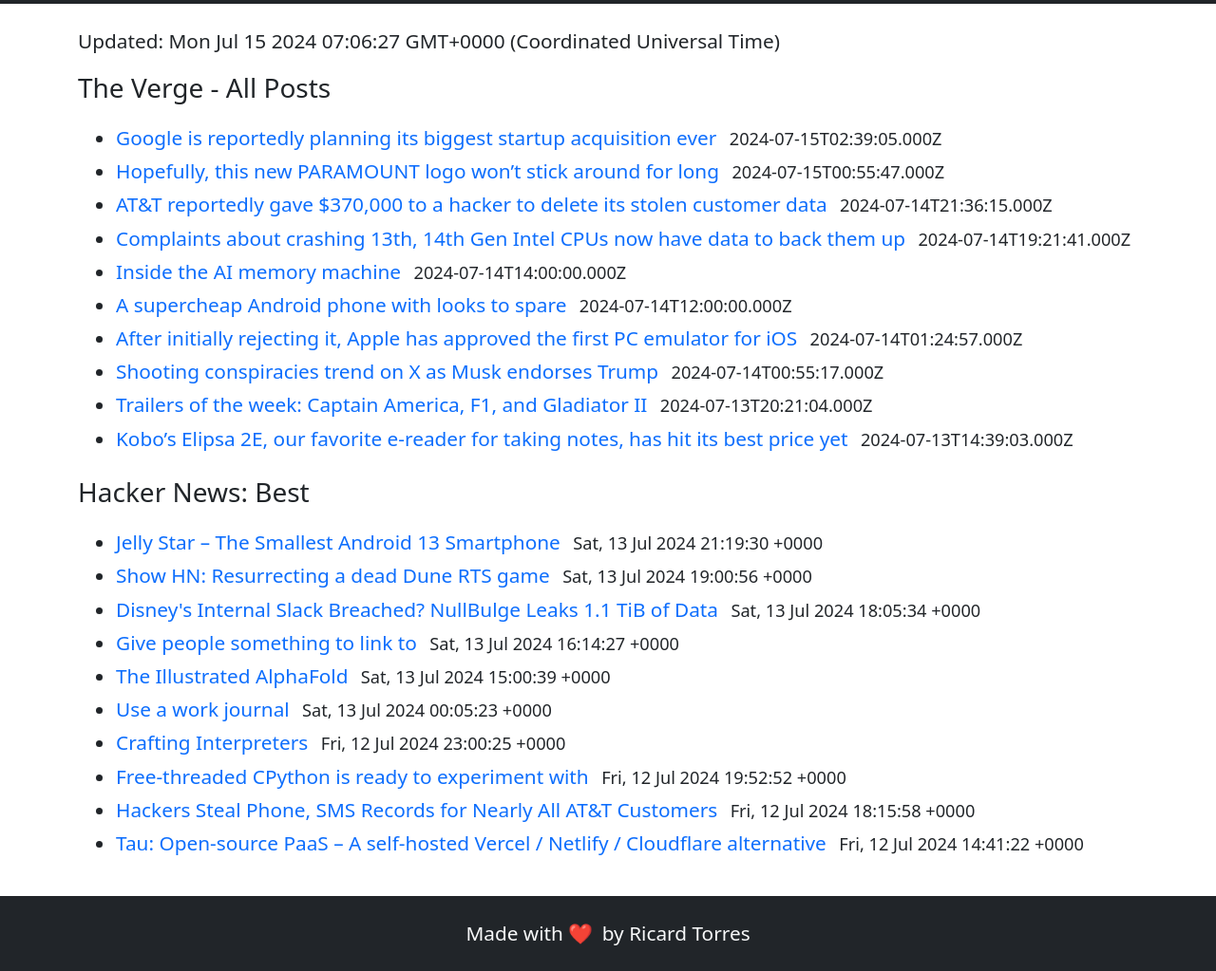
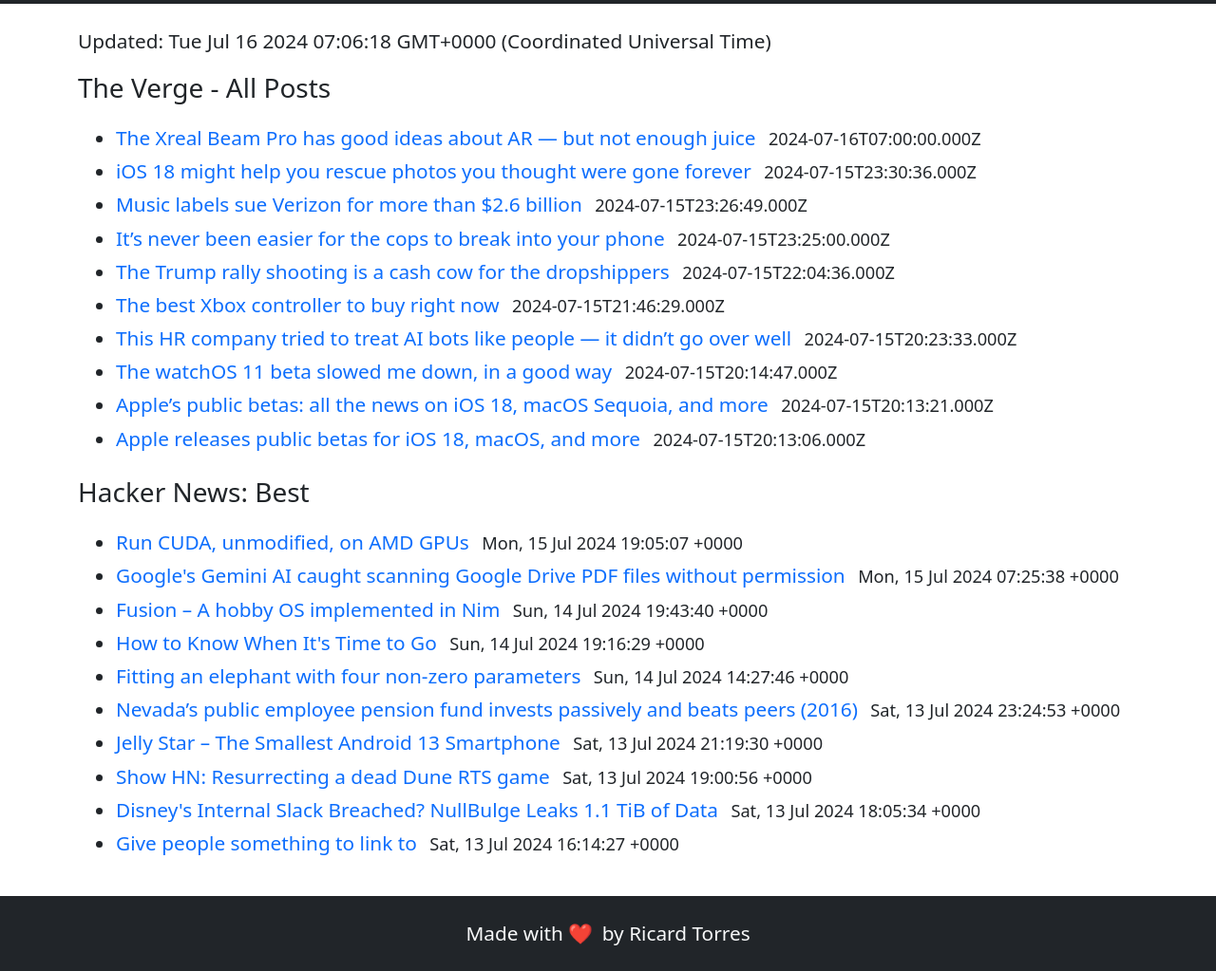
Before and after one commit to quicoto/news-digest, a plain HTML site: page index.html in a window 1280 px wide. Shown: the part 50-1073 px from the top of the page at 95% size. Drawn offline with Linux system fonts and the light colour scheme.

Commit message:
Deploying to gh-pages from @ quicoto/news-digest@2998100fcf6fc7d37a70b77f335ef6f0e93c5d32 🚀

```diff
--- a/index.html
+++ b/index.html
@@ -21,40 +21,58 @@
       <div class="container mb-3">
         <div class="row mb-3">
           <div class="col">
-            <strong>Updated</strong>: Mon Jul 15 2024 07:06:27 GMT+0000 (Coordinated Universal Time)
+            <strong>Updated</strong>: Tue Jul 16 2024 07:06:18 GMT+0000 (Coordinated Universal Time)
           </div>
         </div>
         <section class="row"><div class="col"><h2 class="h3">The Verge -  All Posts</h2><ul class="mb-4"><li class="mb-1">
-    <a rel="noopener" target="_blank" href="https://www.theverge.com/2024/7/14/24198613/google-wiz-acquisition-talks-23-billion-cloud-cybersecurity" title="Google is reportedly planning its biggest startup acquisition ever">Google is reportedly planning its biggest startup acquisition ever</a>
-    <time datetime="2024-07-15T02:39:05.000Z" class="ps-2 small">2024-07-15T02:39:05.000Z</time>
+    <a rel="noopener" target="_blank" href="https://www.theverge.com/2024/7/16/24199117/xreal-beam-pro-review-ar-glasses" title="The Xreal Beam Pro has good ideas about AR — but not enough juice">The Xreal Beam Pro has good ideas about AR — but not enough juice</a>
+    <time datetime="2024-07-16T07:00:00.000Z" class="ps-2 small">2024-07-16T07:00:00.000Z</time>
   </li><li class="mb-1">
-    <a rel="noopener" target="_blank" href="https://www.theverge.com/2024/7/14/24198505/paramount-global-skydance-logo-redesign-merger" title="Hopefully, this new PARAMOUNT logo won’t stick around for long">Hopefully, this new PARAMOUNT logo won’t stick around for long</a>
-    <time datetime="2024-07-15T00:55:47.000Z" class="ps-2 small">2024-07-15T00:55:47.000Z</time>
+    <a rel="noopener" target="_blank" href="https://www.theverge.com/2024/7/15/24199358/apple-ios-18-photos-recovered-album" title="iOS 18 might help you rescue photos you thought were gone forever">iOS 18 might help you rescue photos you thought were gone forever</a>
+    <time datetime="2024-07-15T23:30:36.000Z" class="ps-2 small">2024-07-15T23:30:36.000Z</time>
   </li><li class="mb-1">
-    <a rel="noopener" target="_blank" href="https://www.theverge.com/2024/7/14/24198294/att-paid-370000-ransom-hacked-customer-data-deleted-may" title="AT&T reportedly gave $370,000 to a hacker to delete its stolen customer data">AT&T reportedly gave $370,000 to a hacker to delete its stolen customer data</a>
-    <time datetime="2024-07-14T21:36:15.000Z" class="ps-2 small">2024-07-14T21:36:15.000Z</time>
+    <a rel="noopener" target="_blank" href="https://www.theverge.com/2024/7/15/24199236/verizon-music-copyright-infringement-lawsuit-2-6-billion" title="Music labels sue Verizon for more than $2.6 billion">Music labels sue Verizon for more than $2.6 billion</a>
+    <time datetime="2024-07-15T23:26:49.000Z" class="ps-2 small">2024-07-15T23:26:49.000Z</time>
   </li><li class="mb-1">
-    <a rel="noopener" target="_blank" href="https://www.theverge.com/2024/7/14/24198299/intel-13th-14th-gen-i9-cpu-crashes-telemetry-alderon-games-warframe" title="Complaints about crashing 13th, 14th Gen Intel CPUs now have data to back them up">Complaints about crashing 13th, 14th Gen Intel CPUs now have data to back them up</a>
-    <time datetime="2024-07-14T19:21:41.000Z" class="ps-2 small">2024-07-14T19:21:41.000Z</time>
+    <a rel="noopener" target="_blank" href="https://www.theverge.com/24199357/fbi-trump-rally-shooter-phone-thomas-matthew-crooks-quantico-mdtf" title="It’s never been easier for the cops to break into your phone">It’s never been easier for the cops to break into your phone</a>
+    <time datetime="2024-07-15T23:25:00.000Z" class="ps-2 small">2024-07-15T23:25:00.000Z</time>
   </li><li class="mb-1">
-    <a rel="noopener" target="_blank" href="https://www.theverge.com/2024/7/14/24197107/ai-memory-recall-limitless-gemini-vergecast" title="Inside the AI memory machine">Inside the AI memory machine</a>
-    <time datetime="2024-07-14T14:00:00.000Z" class="ps-2 small">2024-07-14T14:00:00.000Z</time>
+    <a rel="noopener" target="_blank" href="https://www.theverge.com/2024/7/15/24199146/donald-trump-rally-shooting-assassination-picture-merch-tshirts-etsy-amazon" title="The Trump rally shooting is a cash cow for the dropshippers">The Trump rally shooting is a cash cow for the dropshippers</a>
+    <time datetime="2024-07-15T22:04:36.000Z" class="ps-2 small">2024-07-15T22:04:36.000Z</time>
   </li><li class="mb-1">
-    <a rel="noopener" target="_blank" href="https://www.theverge.com/24197282/cmf-phone-1-diggnation-galaxy-ring-installer-newsletter" title="A supercheap Android phone with looks to spare">A supercheap Android phone with looks to spare</a>
-    <time datetime="2024-07-14T12:00:00.000Z" class="ps-2 small">2024-07-14T12:00:00.000Z</time>
+    <a rel="noopener" target="_blank" href="https://www.theverge.com/23025443/best-xbox-controllers-one-series-x-s" title="The best Xbox controller to buy right now">The best Xbox controller to buy right now</a>
+    <time datetime="2024-07-15T21:46:29.000Z" class="ps-2 small">2024-07-15T21:46:29.000Z</time>
   </li><li class="mb-1">
-    <a rel="noopener" target="_blank" href="https://www.theverge.com/2024/7/13/24198015/apple-utm-se-pc-os-emulator-for-ios" title="After initially rejecting it, Apple has approved the first PC emulator for iOS">After initially rejecting it, Apple has approved the first PC emulator for iOS</a>
-    <time datetime="2024-07-14T01:24:57.000Z" class="ps-2 small">2024-07-14T01:24:57.000Z</time>
+    <a rel="noopener" target="_blank" href="https://www.theverge.com/2024/7/15/24199054/lattice-digital-workers-ai" title="This HR company tried to treat AI bots like people — it didn’t go over well">This HR company tried to treat AI bots like people — it didn’t go over well</a>
+    <time datetime="2024-07-15T20:23:33.000Z" class="ps-2 small">2024-07-15T20:23:33.000Z</time>
   </li><li class="mb-1">
-    <a rel="noopener" target="_blank" href="https://www.theverge.com/2024/7/13/24198049/trump-x-shooting-conspiracy-theories-trending" title="Shooting conspiracies trend on X as Musk endorses Trump">Shooting conspiracies trend on X as Musk endorses Trump</a>
-    <time datetime="2024-07-14T00:55:17.000Z" class="ps-2 small">2024-07-14T00:55:17.000Z</time>
+    <a rel="noopener" target="_blank" href="https://www.theverge.com/2024/7/15/24195983/watchos-11-preview-training-load-vitals-fitness" title="The watchOS 11 beta slowed me down, in a good way">The watchOS 11 beta slowed me down, in a good way</a>
+    <time datetime="2024-07-15T20:14:47.000Z" class="ps-2 small">2024-07-15T20:14:47.000Z</time>
   </li><li class="mb-1">
-    <a rel="noopener" target="_blank" href="https://www.theverge.com/2024/7/13/24197907/trailers-week-july-8-13-captain-america-brave-new-world-gladiator-ii-f1-time-bandits-severance" title="Trailers of the week: Captain America, F1, and Gladiator II">Trailers of the week: Captain America, F1, and Gladiator II</a>
-    <time datetime="2024-07-13T20:21:04.000Z" class="ps-2 small">2024-07-13T20:21:04.000Z</time>
+    <a rel="noopener" target="_blank" href="https://www.theverge.com/2024/7/15/24199011/apples-public-betas-all-the-news-on-ios-18-macos-sequoia-and-more" title="Apple’s public betas: all the news on iOS 18, macOS Sequoia, and more">Apple’s public betas: all the news on iOS 18, macOS Sequoia, and more</a>
+    <time datetime="2024-07-15T20:13:21.000Z" class="ps-2 small">2024-07-15T20:13:21.000Z</time>
   </li><li class="mb-1">
-    <a rel="noopener" target="_blank" href="https://www.theverge.com/2024/7/13/24197209/kobo-elipsa-2e-ebook-reader-google-pixel-watch-2-deal-sale" title="Kobo’s Elipsa 2E, our favorite e-reader for taking notes, has hit its best price yet">Kobo’s Elipsa 2E, our favorite e-reader for taking notes, has hit its best price yet</a>
-    <time datetime="2024-07-13T14:39:03.000Z" class="ps-2 small">2024-07-13T14:39:03.000Z</time>
+    <a rel="noopener" target="_blank" href="https://www.theverge.com/2024/7/15/24198912/ios-18-public-beta-now-available-iphone-apple-intelligence-siri-software-update" title="Apple releases public betas for iOS 18, macOS, and more">Apple releases public betas for iOS 18, macOS, and more</a>
+    <time datetime="2024-07-15T20:13:06.000Z" class="ps-2 small">2024-07-15T20:13:06.000Z</time>
   </li></ul></div></section><section class="row"><div class="col"><h2 class="h3">Hacker News: Best</h2><ul class="mb-4"><li class="mb-1">
+    <a rel="noopener" target="_blank" href="https://docs.scale-lang.com/" title="Run CUDA, unmodified, on AMD GPUs">Run CUDA, unmodified, on AMD GPUs</a>
+    <time datetime="Mon, 15 Jul 2024 19:05:07 +0000" class="ps-2 small">Mon, 15 Jul 2024 19:05:07 +0000</time>
+  </li><li class="mb-1">
+    <a rel="noopener" target="_blank" href="https://www.tomshardware.com/tech-industry/artificial-intelligence/gemini-ai-caught-scanning-google-drive-hosted-pdf-files-without-permission-user-complains-feature-cant-be-disabled" title="Google's Gemini AI caught scanning Google Drive PDF files without permission">Google's Gemini AI caught scanning Google Drive PDF files without permission</a>
+    <time datetime="Mon, 15 Jul 2024 07:25:38 +0000" class="ps-2 small">Mon, 15 Jul 2024 07:25:38 +0000</time>
+  </li><li class="mb-1">
+    <a rel="noopener" target="_blank" href="https://github.com/khaledh/fusion" title="Fusion – A hobby OS implemented in Nim">Fusion – A hobby OS implemented in Nim</a>
+    <time datetime="Sun, 14 Jul 2024 19:43:40 +0000" class="ps-2 small">Sun, 14 Jul 2024 19:43:40 +0000</time>
+  </li><li class="mb-1">
+    <a rel="noopener" target="_blank" href="https://thecodist.com/how-to-know-when-its-time-to-go/" title="How to Know When It's Time to Go">How to Know When It's Time to Go</a>
+    <time datetime="Sun, 14 Jul 2024 19:16:29 +0000" class="ps-2 small">Sun, 14 Jul 2024 19:16:29 +0000</time>
+  </li><li class="mb-1">
+    <a rel="noopener" target="_blank" href="https://arxiv.org/abs/2407.07909" title="Fitting an elephant with four non-zero parameters">Fitting an elephant with four non-zero parameters</a>
+    <time datetime="Sun, 14 Jul 2024 14:27:46 +0000" class="ps-2 small">Sun, 14 Jul 2024 14:27:46 +0000</time>
+  </li><li class="mb-1">
+    <a rel="noopener" target="_blank" href="https://www.wsj.com/articles/what-does-nevadas-35-billion-fund-manager-do-all-day-nothing-1476887420" title="Nevada’s public employee pension fund invests passively and beats peers (2016)">Nevada’s public employee pension fund invests passively and beats peers (2016)</a>
+    <time datetime="Sat, 13 Jul 2024 23:24:53 +0000" class="ps-2 small">Sat, 13 Jul 2024 23:24:53 +0000</time>
+  </li><li class="mb-1">
     <a rel="noopener" target="_blank" href="https://www.unihertz.com/en-de/products/jelly-star" title="Jelly Star – The Smallest Android 13 Smartphone">Jelly Star – The Smallest Android 13 Smartphone</a>
     <time datetime="Sat, 13 Jul 2024 21:19:30 +0000" class="ps-2 small">Sat, 13 Jul 2024 21:19:30 +0000</time>
   </li><li class="mb-1">
@@ -66,24 +84,6 @@
   </li><li class="mb-1">
     <a rel="noopener" target="_blank" href="https://simonwillison.net/2024/Jul/13/give-people-something-to-link-to/" title="Give people something to link to">Give people something to link to</a>
     <time datetime="Sat, 13 Jul 2024 16:14:27 +0000" class="ps-2 small">Sat, 13 Jul 2024 16:14:27 +0000</time>
-  </li><li class="mb-1">
-    <a rel="noopener" target="_blank" href="https://elanapearl.github.io/blog/2024/the-illustrated-alphafold/" title="The Illustrated AlphaFold">The Illustrated AlphaFold</a>
-    <time datetime="Sat, 13 Jul 2024 15:00:39 +0000" class="ps-2 small">Sat, 13 Jul 2024 15:00:39 +0000</time>
-  </li><li class="mb-1">
-    <a rel="noopener" target="_blank" href="https://fev.al/posts/work-journal/" title="Use a work journal">Use a work journal</a>
-    <time datetime="Sat, 13 Jul 2024 00:05:23 +0000" class="ps-2 small">Sat, 13 Jul 2024 00:05:23 +0000</time>
-  </li><li class="mb-1">
-    <a rel="noopener" target="_blank" href="https://craftinginterpreters.com/" title="Crafting Interpreters">Crafting Interpreters</a>
-    <time datetime="Fri, 12 Jul 2024 23:00:25 +0000" class="ps-2 small">Fri, 12 Jul 2024 23:00:25 +0000</time>
-  </li><li class="mb-1">
-    <a rel="noopener" target="_blank" href="https://labs.quansight.org/blog/free-threaded-python-rollout" title="Free-threaded CPython is ready to experiment with">Free-threaded CPython is ready to experiment with</a>
-    <time datetime="Fri, 12 Jul 2024 19:52:52 +0000" class="ps-2 small">Fri, 12 Jul 2024 19:52:52 +0000</time>
-  </li><li class="mb-1">
-    <a rel="noopener" target="_blank" href="https://krebsonsecurity.com/2024/07/hackers-steal-phone-sms-records-for-nearly-all-att-customers/" title="Hackers Steal Phone, SMS Records for Nearly All AT&T Customers">Hackers Steal Phone, SMS Records for Nearly All AT&T Customers</a>
-    <time datetime="Fri, 12 Jul 2024 18:15:58 +0000" class="ps-2 small">Fri, 12 Jul 2024 18:15:58 +0000</time>
-  </li><li class="mb-1">
-    <a rel="noopener" target="_blank" href="https://github.com/taubyte/tau" title="Tau: Open-source PaaS – A self-hosted Vercel / Netlify / Cloudflare alternative">Tau: Open-source PaaS – A self-hosted Vercel / Netlify / Cloudflare alternative</a>
-    <time datetime="Fri, 12 Jul 2024 14:41:22 +0000" class="ps-2 small">Fri, 12 Jul 2024 14:41:22 +0000</time>
   </li></ul></div></section>
       </div>
       <footer class="bg-dark text-light p-4">
```
